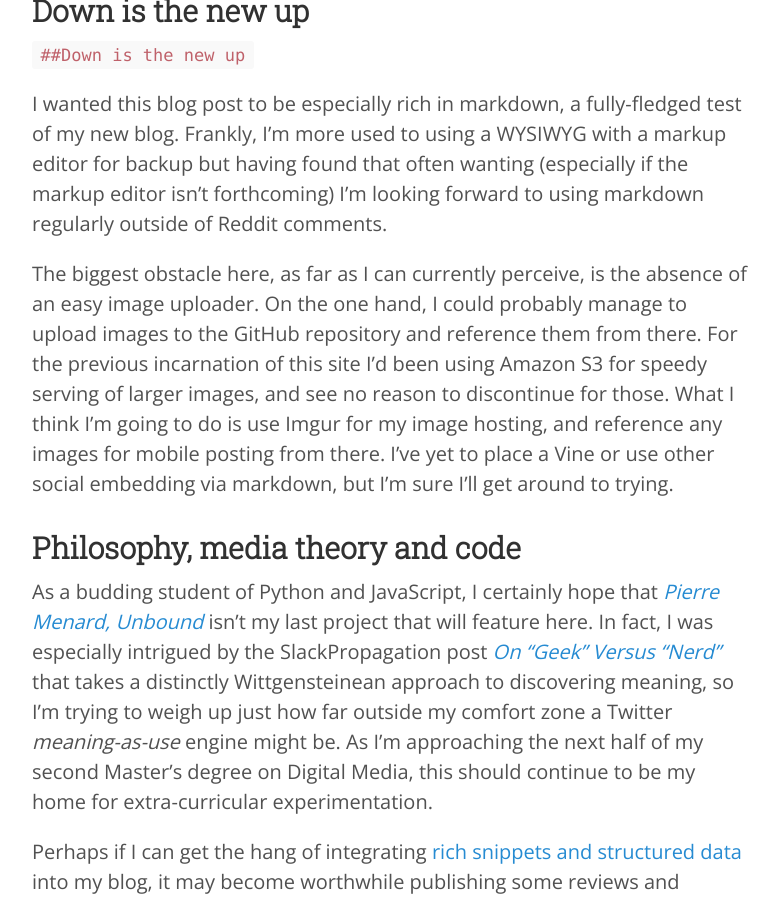
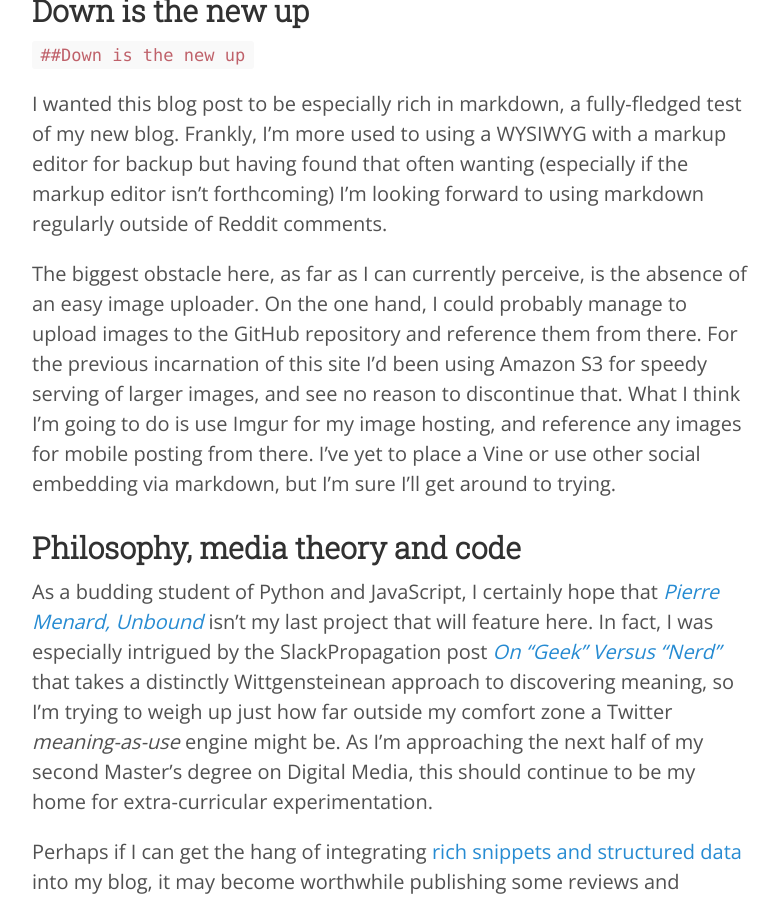
Before and after one commit to robSafar/whereof-thereof.github.io, a Jekyll site: the page built from _posts/2014-07-27-my-first-markdown-post.md, in a window 1280 px wide and 900 px high, scrolled down 1401 px. Shown: the whole window, without its empty margins (248-1027 px from the left). Built offline with Jekyll 4.4.1, drawn with Linux system fonts in a browser that asks for light colours; Markdown is read by kramdown in place of the engine named in the settings; comment, search, counter and statistics services are not loaded.

Commit message:
work please
now

```diff
--- a/_posts/2014-07-27-my-first-markdown-post.md
+++ b/_posts/2014-07-27-my-first-markdown-post.md
@@ -19,7 +19,7 @@ Does this matter at all in the hypertextual environment? Do people pay any atten
 
 I wanted this blog post to be especially rich in markdown, a fully-fledged test of my new blog. Frankly, I'm more used to using a WYSIWYG with a markup editor for backup but having found that often wanting (especially if the markup editor isn't forthcoming) I'm looking forward to using markdown regularly outside of Reddit comments.
 
-The biggest obstacle here, as far as I can currently perceive, is the absence of an easy image uploader. On the one hand, I could probably manage to upload images to the GitHub repository and reference them from there. For the previous incarnation of this site I'd been using Amazon S3 for speedy serving of larger images, and see no reason to discontinue for those. What I think I'm going to do is use Imgur for my image hosting, and reference any images for mobile posting from there. I've yet to place a Vine or use other social embedding via markdown, but I'm sure I'll get around to trying.
+The biggest obstacle here, as far as I can currently perceive, is the absence of an easy image uploader. On the one hand, I could probably manage to upload images to the GitHub repository and reference them from there. For the previous incarnation of this site I'd been using Amazon S3 for speedy serving of larger images, and see no reason to discontinue that. What I think I'm going to do is use Imgur for my image hosting, and reference any images for mobile posting from there. I've yet to place a Vine or use other social embedding via markdown, but I'm sure I'll get around to trying.
 
 ##Philosophy, media theory and code
 
```
